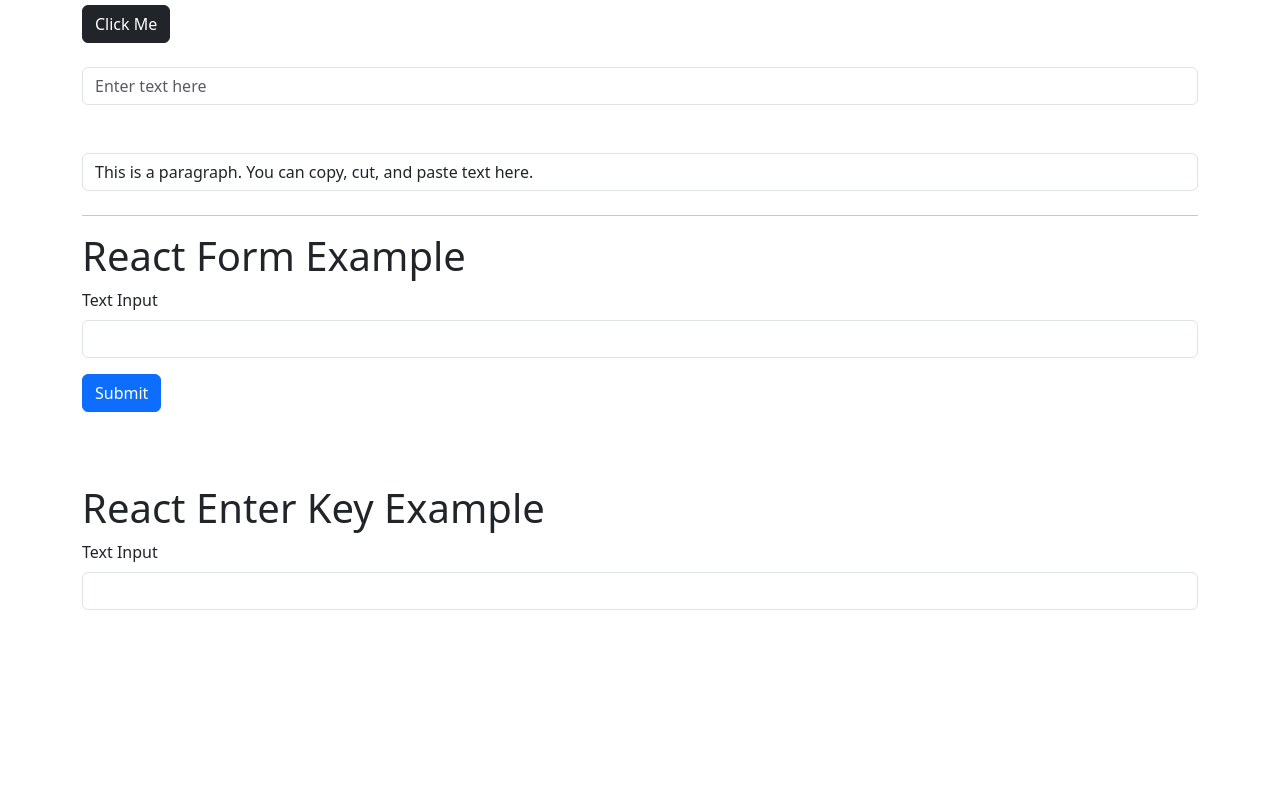
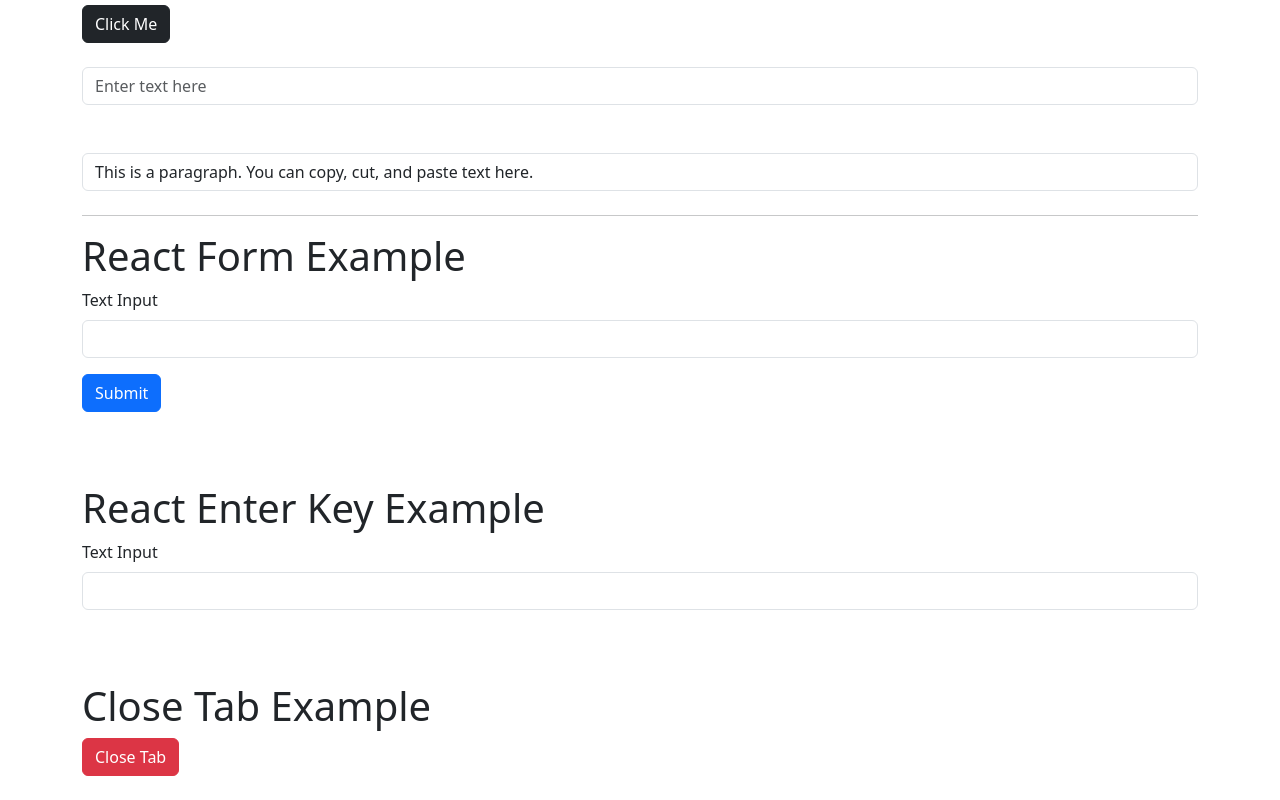
Before and after one commit to ani21das/react-depth, a React (Vite) app in the folder react-in-depth/: page / in a window 1280 px wide. Shown: the part 291-1091 px from the top of the page. Before the commit the page ends 965 px from the top, so only its background shows below. Built offline with nearby package versions, Linux system fonts and the light colour scheme.

Commit message:
close tab feature

```diff
--- a/react-in-depth/src/App.jsx
+++ b/react-in-depth/src/App.jsx
@@ -3,6 +3,7 @@ import React from 'react';
 import EventDemo from './components/EventDemo';
 import FormComponent from './components/FormComponent';
 import EnterKeyPress from './components/EnterKeyPress';
+import CloseTab from './components/CloseTab';
 
 function App() {
   return (
@@ -12,7 +13,8 @@ function App() {
       </header>
       <EventDemo />
       <FormComponent />
-      <EnterKeyPress/>
+      <EnterKeyPress />
+      <CloseTab/>
     </div>
   );
 }
--- /dev/null
+++ b/react-in-depth/src/components/CloseTab.jsx
@@ -0,0 +1,24 @@
+import React from 'react';
+
+function CloseTab() {
+  const handleCloseClick = () => {
+    // Prompt the user before closing the tab
+    const confirmationMessage = 'Are you sure you want to close this tab?';
+    if (window.confirm(confirmationMessage)) {
+      window.close();
+    }
+  };
+
+  return (
+    <div className="container mt-4">
+      <h1>Close Tab Example</h1>
+      <button className="btn btn-danger" onClick={handleCloseClick}>
+        Close Tab
+          </button>
+          <br />
+          <br />
+    </div>
+  );
+}
+
+export default CloseTab;
```
